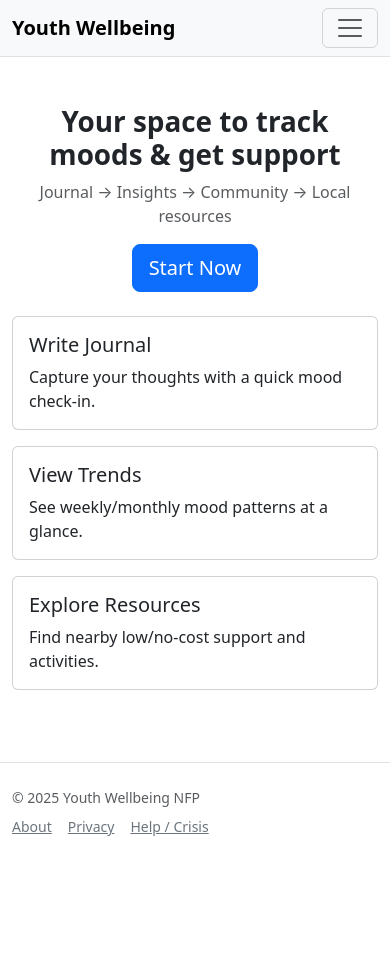
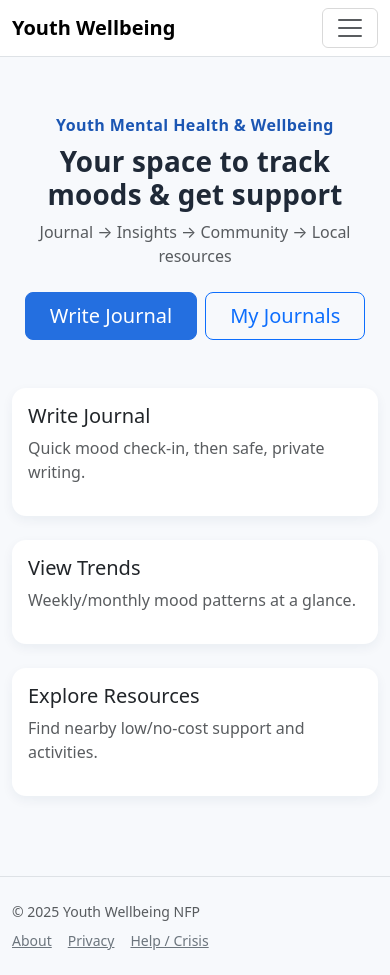
Before and after one commit to apr1ee/FIT5032_Assignment, a Vue app in the folder fit5032-mainproject/: page / in a window 390 px wide. Before the commit the page ends 861 px from the top, so only its background shows below. Built offline with nearby package versions, Linux system fonts and the light colour scheme.

Commit message:
style: implement UI design with custom CSS for layout and responsiveness

```diff
--- a/fit5032-mainproject/src/components/AppHeader.vue
+++ b/fit5032-mainproject/src/components/AppHeader.vue
@@ -1,30 +1,21 @@
 <template>
-  <nav class="navbar navbar-expand-lg bg-body-tertiary border-bottom">
+<nav class="navbar navbar-expand-lg bg-body-tertiary border-bottom sticky-top">
   <div class="container">
     <RouterLink class="navbar-brand fw-semibold" to="/">Youth Wellbeing</RouterLink>
-
-      <button
-        class="navbar-toggler"
-        type="button"
-        data-bs-toggle="collapse"
-        data-bs-target="#mainNav"
-        aria-controls="mainNav"
-        aria-expanded="false"
-        aria-label="Toggle navigation">
+    <button class="navbar-toggler" type="button" data-bs-toggle="collapse" data-bs-target="#mainNav">
       <span class="navbar-toggler-icon"></span>
     </button>
 
     <div class="collapse navbar-collapse" id="mainNav">
-        <ul class="navbar-nav me-auto mb-2 mb-lg-0">
+      <ul class="navbar-nav me-auto">
         <li class="nav-item"><RouterLink class="nav-link" to="/">Home</RouterLink></li>
-          <!-- 后续会加：Learn / Journal / Resources 等 -->
+        <li class="nav-item"><RouterLink class="nav-link" to="/journal">Journal</RouterLink></li>
+        <li class="nav-item"><RouterLink class="nav-link" to="/journals">My Journals</RouterLink></li>
       </ul>
 
-        <!-- 全局搜索占位（BR A.2 响应式，下步再接行为） -->
-        <form class="d-flex me-3" role="search">
+      <form class="d-none d-md-flex me-3" role="search">
         <input class="form-control" type="search" placeholder="Search…" aria-label="Search" />
       </form>
-
       <RouterLink class="btn btn-primary" to="/auth">Login / Sign up</RouterLink>
     </div>
   </div>
--- a/fit5032-mainproject/src/main.js
+++ b/fit5032-mainproject/src/main.js
@@ -1,3 +1,4 @@
+import './styles/theme.css'
 import { createApp } from 'vue'
 import App from './App.vue'
 import router from './router'
--- a/fit5032-mainproject/src/pages/HomePage.vue
+++ b/fit5032-mainproject/src/pages/HomePage.vue
@@ -1,34 +1,39 @@
 <template>
-  <section class="py-4">
-    <div class="text-center mb-4">
-      <h1 class="fw-bold">Your space to track moods & get support</h1>
-      <p class="text-muted">Journal → Insights → Community → Local resources</p>
-      <RouterLink class="btn btn-primary btn-lg" to="/auth">Start Now</RouterLink>
+  <section class="section">
+  <div class="text-center mb-5">
+    <div class="kicker mb-2">Youth Mental Health & Wellbeing</div>
+    <h1 class="fw-bold mb-2">Your space to track moods & get support</h1>
+    <p class="text-muted mb-4">Journal → Insights → Community → Local resources</p>
+    <div class="d-flex gap-2 justify-content-center">
+      <RouterLink class="btn btn-primary btn-lg px-4" to="/journal">Write Journal</RouterLink>
+      <RouterLink class="btn btn-outline-primary btn-lg px-4" to="/journals">My Journals</RouterLink>
+    </div>
   </div>
 
-    <!-- Overview of Functions 栅格：在手机上一列，桌面三列（A.2 响应式） -->
-    <div class="row g-3">
-      <div class="col-12 col-md-4">
+  <!-- 三个功能卡：手机1列 / 平板2列 / 桌面3列 -->
+  <div class="row g-4">
+    <div class="col-12 col-md-6 col-xl-4">
       <div class="card h-100">
         <div class="card-body">
           <h5 class="card-title">Write Journal</h5>
-            <p class="card-text">Capture your thoughts with a quick mood check-in.</p>
+          <p class="text-muted">Quick mood check-in, then safe, private writing.</p>
+          <RouterLink class="stretched-link" to="/journal"></RouterLink>
         </div>
       </div>
     </div>
-      <div class="col-12 col-md-4">
+    <div class="col-12 col-md-6 col-xl-4">
       <div class="card h-100">
         <div class="card-body">
           <h5 class="card-title">View Trends</h5>
-            <p class="card-text">See weekly/monthly mood patterns at a glance.</p>
+          <p class="text-muted">Weekly/monthly mood patterns at a glance.</p>
         </div>
       </div>
     </div>
-      <div class="col-12 col-md-4">
+    <div class="col-12 col-md-6 col-xl-4">
       <div class="card h-100">
         <div class="card-body">
           <h5 class="card-title">Explore Resources</h5>
-            <p class="card-text">Find nearby low/no-cost support and activities.</p>
+          <p class="text-muted">Find nearby low/no-cost support and activities.</p>
         </div>
       </div>
     </div>
--- /dev/null
+++ b/fit5032-mainproject/src/styles/theme.css
@@ -0,0 +1,75 @@
+:root {
+    /* brand tokens */
+    --brand-50: #eef6ff;
+    --brand-100: #d9ecff;
+    --brand-200: #b7daff;
+    --brand-300: #8ec2ff;
+    --brand-400: #5fa7ff;
+    --brand-500: #3b8cff;
+    --brand-600: #246fe0;
+    --brand-700: #1b56b3;
+    --brand-800: #153f84;
+    --brand-900: #102c5d;
+
+    --surface: #ffffff;
+    --text: #1f2937;
+    --muted: #6b7280;
+    --radius: 14px;
+    --shadow-sm: 0 4px 12px rgba(16, 44, 93, .06);
+    --shadow-md: 0 10px 24px rgba(16, 44, 93, .12);
+}
+
+/* 通用排版与可读性 */
+body {
+    color: var(--text);
+    background: #f7f9fc;
+}
+
+h1,
+h2,
+h3 {
+    letter-spacing: .2px
+}
+
+/* 统一组件外观 */
+.card {
+    border: 0;
+    border-radius: var(--radius);
+    box-shadow: var(--shadow-sm);
+}
+
+.card:hover {
+    transform: translateY(-2px);
+    box-shadow: var(--shadow-md);
+    transition: .2s
+}
+
+.btn-primary {
+    --bs-btn-bg: var(--brand-600);
+    --bs-btn-border-color: var(--brand-600);
+    --bs-btn-hover-bg: var(--brand-700);
+    --bs-btn-hover-border-color: var(--brand-700);
+    --bs-btn-focus-shadow-rgb: 36, 111, 224;
+    border-radius: calc(var(--radius) - 6px);
+}
+
+.navbar.bg-body-tertiary {
+    background: #ffffff !important;
+}
+
+/* 可访问性：清晰的焦点态 */
+:focus-visible {
+    outline: 3px solid var(--brand-400);
+    outline-offset: 2px;
+}
+
+/* 小工具类 */
+.section {
+    padding: 2rem 0;
+}
+
+.kicker {
+    color: var(--brand-700);
+    font-weight: 600;
+    letter-spacing: .4px
+}
```
Lines whose indentation alone changed are shown as unchanged.
